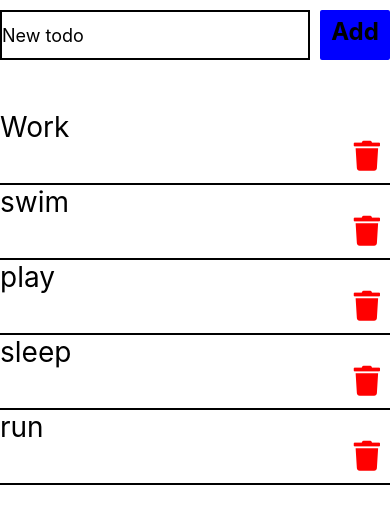
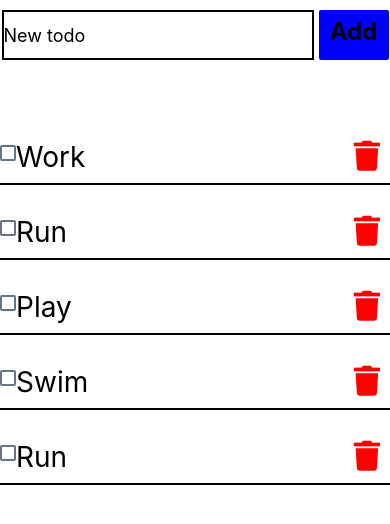
Before and after one commit to DumbWaysStudent/DW12XN34J_todolist, a React Native app: screen / in a window 390 px wide. Shown: the top 524 px of the page. Built offline with nearby package versions, Linux system fonts and the light colour scheme.

Commit message:
4.todo_is_done

```diff
--- a/App.js
+++ b/App.js
@@ -1,21 +1,21 @@
 import React, { Component } from 'react'
-import { View, Text, StyleSheet, TextInput, TouchableOpacity, List } from 'react-native'
+import { View, Text, StyleSheet, TextInput, TouchableOpacity, CheckBox } from 'react-native'
 
 import Icon from 'react-native-vector-icons/FontAwesome5';
 
 
-class Delete extends Component {
+class IsDone extends Component {
 
   constructor(props) {
     super(props)
 
     this.state = {
       datas: [
-        {id:1, name:'Work'},
-        {id:2, name:'swim'},
-        {id:3, name:'play'},
-        {id:4, name:'sleep'},
-        {id:5, name:'run'},
+        {id:1, name:'Work', done: false },
+        {id:2, name:'Run', done: false },
+        {id:3, name:'Play', done: false },
+        {id:4, name:'Swim', done: false },
+        {id:5, name:'Run', done: false },
       ],
       data: '',
     }
@@ -24,8 +24,15 @@ class Delete extends Component {
       return this.state.datas.map((item) => {
         return (
             <View style={styles.direcL}>
+
+                <CheckBox
+                    style={styles.check}
+                    value={item.done}
+                    onValueChange={() => this.onHandleCheckbox(item.id)}
+                />
+
                 <Text style={styles.textList}>
-                {item.name}
+                  {item.name}
                 </Text>
 
                 {/* <TouchableOpacity onPress={this.onHandleEdit}>
@@ -39,15 +46,20 @@ class Delete extends Component {
         );
       })
   }
+
+  //inputan data
   onHandleAdd = (text) => {
     this.setState({data: text})
   }
+
+  //masukkan inputan data ke list
   onHandleBtn = () =>{
     if(this.state.data !== ''){
       let tambah = this.state.datas.length,
     newInput = [{
       id: tambah + 1,
-      name: this.state.data
+      name: this.state.data,
+      done:false
     }]
 
     this.setState({datas: [...this.state.datas, ...newInput]});
@@ -58,12 +70,26 @@ class Delete extends Component {
 
   }
 
+  //delete data by id
   onHandleDelete = (id) =>{
     this.setState({
         datas: this.state.datas.filter((datas) => {
           return datas.id !== id
         })
     })
+  }
+
+  onHandleCheckbox = (id) =>{
+    let index = this.state.datas.findIndex((x) => x.id == id);
+    if (this.state.datas[index].done == false) {
+      this.setState((state) => {
+        return state.datas[index].done = true
+      })
+    } else {
+      this.setState((state) => {
+        return state.datas[index].done = false
+      })
+    }
   }
 
 
@@ -104,8 +130,8 @@ class Delete extends Component {
 const styles = StyleSheet.create({
   textList: {
     fontSize: 28,
-    flex: 8,
-    paddingBottom:30,
+    flex:8,
+    paddingTop:30,
   },
   inputTxt:{
     width:'80%',
@@ -114,14 +140,15 @@ const styles = StyleSheet.create({
     borderWidth:2,
     fontSize:18,
     marginTop:10,
-    marginRight:10,
+    marginRight:5,
+
   },
   btn:{
     borderRadius:2,
     backgroundColor:'blue',
     width:70,
     height:50,
-    marginTop:10
+    marginTop:10,
   },
   txtB:{
     textAlign:'center',
@@ -136,6 +163,7 @@ const styles = StyleSheet.create({
     paddingBottom:50,
     alignItems:'center',
 
+
   },
   direcL:{
       flexDirection:'row',
@@ -143,21 +171,25 @@ const styles = StyleSheet.create({
   },
   btnDel:{
       fontSize:30,
+      marginTop:20,
       padding:10,
       color:'red',
-      marginTop:20,
 
   },
-  // btnAdd:{
-  //   fontSize:30,
-  //   marginTop:20,
-  //   padding:10,
-  //   color:'green',
-  // },
+//   btnAdd:{
+//     fontSize:30,
+//     marginTop:20,
+//     padding:10,
+//     color:'green',
+
+// },
   txtEdDl:{
       textAlign:'center',
       paddingTop:7,
+  },
+  check:{
+    marginTop:35,
   }
 })
 
-export default Delete;
+export default IsDone;
```
